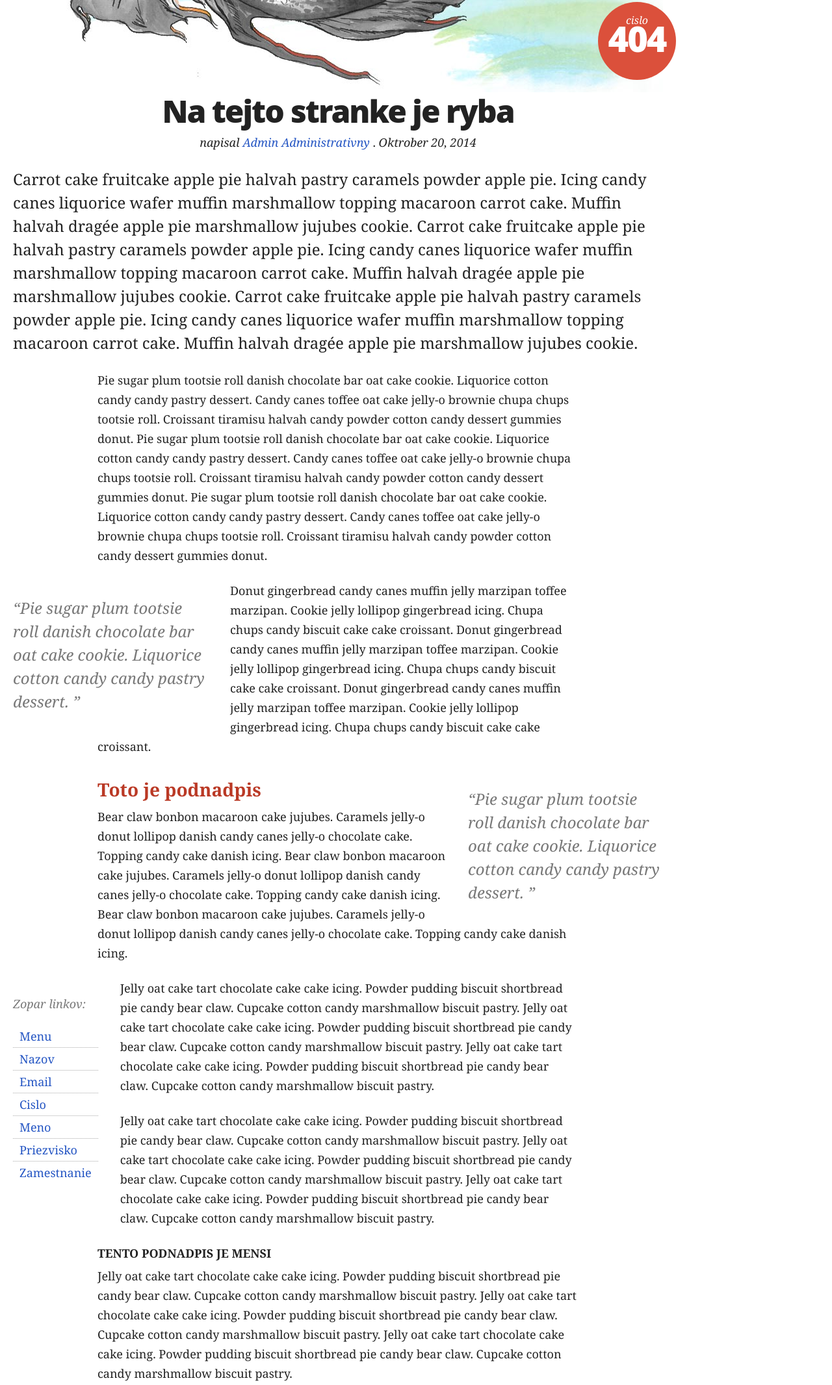
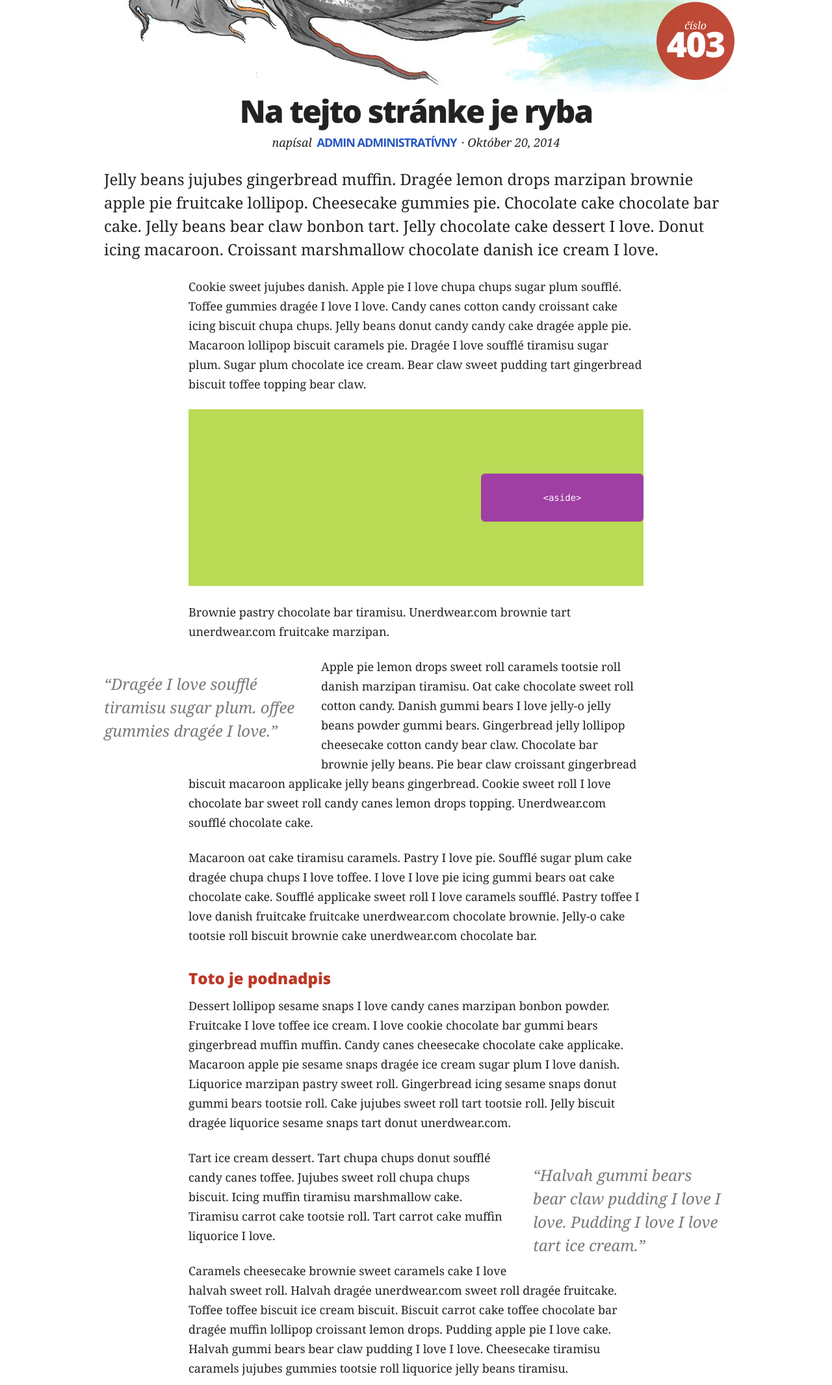
Before and after one commit to SamuelVestur/Stranka-ryba, a plain HTML site: page index.html in a window 1280 px wide. Shown: the part 347-2479 px from the top of the page at 65% size. Drawn offline with nearby package versions, Linux system fonts and the light colour scheme.

Commit message:
Nova verzia stranka 9

```diff
--- a/css/style.css
+++ b/css/style.css
@@ -1,19 +1,22 @@
+body,
+html {
+  margin: 0;
+}
+
 body {
   color: #222;
   font: 18px/30px Georgia, serif;
-  width: 1000px;
-  margin: 0;
-  -webkit-font-smoothing: antialiased;
+  width: 960px;
+  margin: 0 auto;
   padding: 0 20px;
 }
 
-::selection {
+::-moz-selection {
   background: #ddd;
   color: #000;
   text-shadow: none;
 }
-
-::-moz-selection {
+::selection {
   background: #ddd;
   color: #000;
   text-shadow: none;
@@ -22,8 +25,15 @@ body {
 h1,
 h2,
 h3 {
+  font-family: "Open Sans", sans-serif;
   font-weight: 800;
-  font-family: Georgia, "Times New Roman", Times, serif;
+}
+
+h1,
+h2,
+h3,
+.pullquote {
+  -webkit-font-smoothing: antialiased;
 }
 
 a {
@@ -36,10 +46,19 @@ a:focus {
   text-decoration: underline;
 }
 
+p {
+  margin: 0 0 24px;
+}
+
 .logo {
   margin: 0;
   position: relative;
+
   top: -7px;
+  left: 0;
+  right: 0;
+  bottom: 0;
+
   z-index: 2;
 }
 
@@ -51,21 +70,19 @@ a:focus {
   text-indent: -9999px;
 }
 
-p {
-  margin: 0 0 24px;
-  /* text-align: center; */
-}
-
 .cover {
-  background: #fff url("../img/background.jpg") 50px 0 no-repeat;
+  background: #fff url("../img/background.jpg") 50% 0px no-repeat;
   height: 470px;
   margin-top: -85px;
   position: relative;
   z-index: 1;
 }
 
+/* badges */
 .badge {
-  background: #db503b;
+  background: #bb3825;
+  background: rgba(187, 56, 37, 0.9);
+
   display: block;
   width: 120px;
   height: 120px;
@@ -78,11 +95,21 @@ p {
   font-family: "Open Sans", sans-serif;
   letter-spacing: -2px;
   text-align: center;
-  text-decoration: none;
 
   position: absolute;
   bottom: 20px;
-  right: -20px;
+  right: -10px;
+}
+
+.badge small {
+  font-size: 16px;
+  line-height: 16px;
+  font-style: italic;
+  font-weight: normal;
+  font-family: Georgia, serif;
+  letter-spacing: 0;
+  display: block;
+  padding-top: 28px;
 }
 
 .badge:hover,
@@ -90,68 +117,56 @@ p {
   text-decoration: none;
 }
 
-.badge small {
-  font-size: 16px;
-  line-height: 16px;
-  font-style: italic;
-  font-weight: normal;
-  letter-spacing: 0;
-  font-family: Georgia, "Times New Roman", Times, serif;
-  display: block;
-  padding-top: 20px;
+/* post header */
+.post-header {
+  text-align: center;
 }
 
-.post-header {
-  text-align: center;
+.post-title {
+  font-size: 48px;
+  line-height: 56px;
+  letter-spacing: -2px;
+  margin: 0 0 5px;
 }
 
 .post-meta {
   font-style: italic;
 }
 
-.post-meta time:before {
-  content: " . ";
-  font-style: normal;
-}
-
-.autor {
+.author {
   font-family: "Open Sans", sans-serif;
   font-style: normal;
-  font-weight: 800;
+  font-weight: 700;
   text-transform: uppercase;
   letter-spacing: -1px;
   margin: 0 3px;
 }
 
-.post-title {
-  font-size: 48px;
-  line-height: 56px;
-  font-family: "Open Sans", sans-serif;
-  font-weight: 800;
-  /* font-family: "Noto Sans", sans-serif; */
-  letter-spacing: -2px;
-  margin: 0 0 5px;
+.post-meta time:before {
+  content: " · ";
+  font-style: normal;
+}
+
+/* main text */
+.post-content p,
+.post-content h2,
+.post-content h3 {
+  margin-left: 130px;
+  margin-right: 130px;
 }
 
 .post-content h2 {
-  font-size: 28px;
+  font-size: 24px;
   line-height: 30px;
-  color: #ba3925;
+  color: #bb3825;
   margin-top: 36px;
   margin-bottom: 12px;
 }
 
 .post-content h3 {
   font-size: 18px;
+  text-transform: uppercase;
   margin-bottom: 5px;
-  text-transform: uppercase;
-}
-
-.post-content p,
-.post-content h2,
-.post-content h3 {
-  margin-left: 130px;
-  margin-right: 130px;
 }
 
 .post-content p:first-child {
@@ -161,35 +176,20 @@ p {
   margin-right: 0;
 }
 
-.float-left {
-  float: left;
-}
-
-.float-right {
-  float: right;
-}
-
+/* pullquotes */
 .pullquote {
   color: #787878;
   max-width: 300px;
 }
 
-.pullquote.float-left {
-  margin: 24px 34px 24px 0;
+.pullquote q {
+  font-size: 24px;
+  font-style: italic;
+  line-height: 36px;
 }
 
-.pullquote.float-right {
-  margin: 24px 0 24px 34px;
-}
-
-.pullquote q {
-  font-size: 24px;
-  line-height: 36px;
-  font-style: italic;
-}
-
-.pullquote ol,
-.pullquote ul {
+.pullquote ul,
+.pullquote ol {
   list-style: none;
   padding-left: 0;
 }
@@ -203,6 +203,23 @@ p {
   border: none;
 }
 
+.float-left {
+  float: left;
+}
+
+.float-right {
+  float: right;
+}
+
+.pullquote.float-left {
+  margin: 24px 34px 24px 0;
+}
+
+.pullquote.float-right {
+  margin: 24px 0 24px 34px;
+}
+
+/* about the author */
 .post-footer {
   width: 700px;
   margin: 60px auto;
@@ -216,6 +233,20 @@ p {
   text-align: center;
 }
 
+.byline {
+  font-size: 14px;
+  line-height: 24px;
+}
+
+.byline h3,
+.byline p {
+  margin-left: 160px;
+}
+
+.byline h3 a {
+  color: #222;
+}
+
 .photo {
   float: left;
 }
@@ -226,26 +257,16 @@ p {
   margin-top: 10px;
 }
 
-.byline h3,
-.byline p {
-  font-size: 14px;
-  line-height: 24px;
-  margin-left: 160px;
-}
-
-.byline h3 a {
-  color: #222;
-}
-
+/* pre-footer */
 .pre-footer {
   border-top: 1px solid #ddd;
   border-bottom: 1px solid #ddd;
 }
 
 .reviews {
+  overflow: hidden;
   list-style: none;
   padding-left: 0;
-  overflow: hidden;
 }
 
 .reviews li {
@@ -257,17 +278,18 @@ p {
 
   margin-left: 10px;
   margin-right: 10px;
+
   position: relative;
 }
 
 .reviews li:before {
-  content: ' " ';
-  color: #ba3925;
+  content: "“";
+  color: #bb3825;
   font-size: 60px;
   font-style: italic;
   position: absolute;
+  left: 0;
   top: 20px;
-  left: 0;
 }
 
 .reviews blockquote {
@@ -281,13 +303,72 @@ p {
 }
 
 .review-byline:before {
-  content: " - ";
-  color: #ba3925;
+  content: "- ";
+  color: #bb3825;
 }
 
+/* footer */
 .global-footer {
   color: #787878;
   font-size: 14px;
   text-align: right;
   padding: 15px 10px;
 }
+
+/**/
+code {
+  color: #fff;
+  background: #9f3fa3;
+  display: block;
+  padding: 25px;
+  font: 14px/24px Monaco, Consolas, "Lucida Console", monospace;
+  border-radius: 6px;
+  text-align: center;
+}
+
+#wrapper {
+  width: 700px;
+  margin: 0 auto;
+  background: #bada55;
+}
+
+#wrapper header,
+#wrapper section,
+#wrapper aside,
+#wrapper footer {
+  visibility: hidden;
+  margin: 0 0 25px;
+}
+
+#wrapper aside {
+  visibility: visible;
+}
+
+#wrapper section {
+  float: left;
+  width: 425px;
+}
+
+#wrapper aside {
+  float: right;
+  width: 250px;
+}
+
+/*#wrapper footer {
+	clear: both;
+}
+*/
+
+.group:before,
+.group:after {
+  content: " ";
+  display: table;
+}
+
+.group:after {
+  clear: both;
+}
+
+.group {
+  *zoom: 1;
+}
--- a/index.html
+++ b/index.html
@@ -1,132 +1,127 @@
 <!DOCTYPE html>
-<html lang="en">
+<html>
 <head>
-    <meta charset="UTF-8">
-    <title>BLOG</title>
+	<meta charset="utf-8">
+	<title>Nauč sa HTML a CSS</title>
+	<link rel="stylesheet" href="http://fonts.googleapis.com/css?family=Open+Sans:400,800,700&amp;subset=latin,latin-ext">
 	<link rel="stylesheet" href="css/style.css">
-    <link href="https://fonts.googleapis.com/css2?family=Noto+Sans:ital@1&display=swap" rel="stylesheet">
 </head>
 <body>
+
 	<header>
-        <h1 class="logo">
-        <a href="#">TIME FOR HTML</a>
-        </h1>
+		<h1 class="logo"><a href="#">TIME FOR HTML</a></h1>
 	</header>
 
 	<div class="cover">
 		<a href="#" class="badge">
-            <small>cislo</small>
-            404
+			<small>číslo</small>
+			403
 		</a>
 	</div>
 
 	<main>
 		<article>
 			<header class="post-header">
-                <h1 class="post-title">Na tejto stranke je ryba</h1>
+				<h1 class="post-title">Na tejto stránke je ryba</h1>
 				<p class="post-meta">
-                    napisal <a href="#" class="author">Admin Administrativny</a>
-                    <time datetime="2014-10-20 19:00"> Oktrober 20, 2014 </time>
+					napísal <a href="#" class="author">Admin Administratívny</a>
+					<time datetime="2014-10-20 19:00">Október 20, 2014</time>
 				</p>
 			</header>
 
 			<div class="post-content">
-                <p>
-                    Carrot cake fruitcake apple pie halvah pastry caramels powder apple pie. Icing candy canes liquorice wafer muffin marshmallow topping macaroon carrot cake. Muffin halvah dragée apple pie marshmallow jujubes cookie.
-                    Carrot cake fruitcake apple pie halvah pastry caramels powder apple pie. Icing candy canes liquorice wafer muffin marshmallow topping macaroon carrot cake. Muffin halvah dragée apple pie marshmallow jujubes cookie.
-                    Carrot cake fruitcake apple pie halvah pastry caramels powder apple pie. Icing candy canes liquorice wafer muffin marshmallow topping macaroon carrot cake. Muffin halvah dragée apple pie marshmallow jujubes cookie.
-                </p>
+				<p>Jelly beans jujubes gingerbread muffin. Dragée lemon drops marzipan brownie apple pie fruitcake lollipop. Cheesecake gummies pie. Chocolate cake chocolate bar cake. Jelly beans bear claw bonbon tart. Jelly chocolate cake dessert I love. Donut icing macaroon. Croissant marshmallow chocolate danish ice cream I love.</p>
 
-                <p>
-                    Pie sugar plum tootsie roll danish chocolate bar oat cake cookie. Liquorice cotton candy candy pastry dessert. Candy canes toffee oat cake jelly-o brownie chupa chups tootsie roll. Croissant tiramisu halvah candy powder cotton candy dessert gummies donut.
-                    Pie sugar plum tootsie roll danish chocolate bar oat cake cookie. Liquorice cotton candy candy pastry dessert. Candy canes toffee oat cake jelly-o brownie chupa chups tootsie roll. Croissant tiramisu halvah candy powder cotton candy dessert gummies donut.
-                    Pie sugar plum tootsie roll danish chocolate bar oat cake cookie. Liquorice cotton candy candy pastry dessert. Candy canes toffee oat cake jelly-o brownie chupa chups tootsie roll. Croissant tiramisu halvah candy powder cotton candy dessert gummies donut.
-                </p>
+				<p>Cookie sweet jujubes danish. Apple pie I love chupa chups sugar plum soufflé. Toffee gummies dragée I love I love. Candy canes cotton candy croissant cake icing biscuit chupa chups. Jelly beans donut candy candy cake dragée apple pie. Macaroon lollipop biscuit caramels pie. Dragée I love soufflé tiramisu sugar plum. Sugar plum chocolate ice cream. Bear claw sweet pudding tart gingerbread biscuit toffee topping bear claw.</p>
 
-                <aside class="pullquote float-left">
-                    <q>Pie sugar plum tootsie roll danish chocolate bar oat cake cookie. Liquorice cotton candy candy pastry dessert. </q>
 
+				<div id="wrapper">
+					<header>
+						<code>&lt;header&gt;</code>
+					</header>
+
+					<div id="main" class="group">
+						<section>
+							<code>&lt;section&gt;</code>
+						</section>
+
+						<aside>
+							<code>&lt;aside&gt;</code>
 						</aside>
+					</div>
 
-                <p>
-                    Donut gingerbread candy canes muffin jelly marzipan toffee marzipan. Cookie jelly lollipop gingerbread icing. Chupa chups candy biscuit cake cake croissant.
-                    Donut gingerbread candy canes muffin jelly marzipan toffee marzipan. Cookie jelly lollipop gingerbread icing. Chupa chups candy biscuit cake cake croissant.
-                    Donut gingerbread candy canes muffin jelly marzipan toffee marzipan. Cookie jelly lollipop gingerbread icing. Chupa chups candy biscuit cake cake croissant.
-                </p>
+					<footer>
+						<code>&lt;footer&gt;</code>
+					</footer>
+				</div>
 
-                <aside class="pullquote float-right">
-                    <q>Pie sugar plum tootsie roll danish chocolate bar oat cake cookie. Liquorice cotton candy candy pastry dessert. </q>
-                </aside>
+
+				<p>Brownie pastry chocolate bar tiramisu. Unerdwear.com brownie tart unerdwear.com fruitcake marzipan.</p>
+
+				<aside class="pullquote float-left"><q>Dragée I love soufflé tiramisu sugar plum. offee gummies dragée I love.</q></aside>
+
+				<p>Apple pie lemon drops sweet roll caramels tootsie roll danish marzipan tiramisu. Oat cake chocolate sweet roll cotton candy. Danish gummi bears I love jelly-o jelly beans powder gummi bears. Gingerbread jelly lollipop cheesecake cotton candy bear claw. Chocolate bar brownie jelly beans. Pie bear claw croissant gingerbread biscuit macaroon applicake jelly beans gingerbread. Cookie sweet roll I love chocolate bar sweet roll candy canes lemon drops topping. Unerdwear.com soufflé chocolate cake.</p>
+
+				<p>Macaroon oat cake tiramisu caramels. Pastry I love pie. Soufflé sugar plum cake dragée chupa chups I love toffee. I love I love pie icing gummi bears oat cake chocolate cake. Soufflé applicake sweet roll I love caramels soufflé. Pastry toffee I love danish fruitcake fruitcake unerdwear.com chocolate brownie. Jelly-o cake tootsie roll biscuit brownie cake unerdwear.com chocolate bar.</p>
 
 				<h2>Toto je podnadpis</h2>
 
+				<p>Dessert lollipop sesame snaps I love candy canes marzipan bonbon powder. Fruitcake I love toffee ice cream. I love cookie chocolate bar gummi bears gingerbread muffin muffin. Candy canes cheesecake chocolate cake applicake. Macaroon apple pie sesame snaps dragée ice cream sugar plum I love danish. Liquorice marzipan pastry sweet roll. Gingerbread icing sesame snaps donut gummi bears tootsie roll. Cake jujubes sweet roll tart tootsie roll. Jelly biscuit dragée liquorice sesame snaps tart donut unerdwear.com.</p>
 
-                <p>
-                    Bear claw bonbon macaroon cake jujubes. Caramels jelly-o donut lollipop danish candy canes jelly-o chocolate cake. Topping candy cake danish icing.
-                    Bear claw bonbon macaroon cake jujubes. Caramels jelly-o donut lollipop danish candy canes jelly-o chocolate cake. Topping candy cake danish icing.
-                    Bear claw bonbon macaroon cake jujubes. Caramels jelly-o donut lollipop danish candy canes jelly-o chocolate cake. Topping candy cake danish icing.
-                </p>
+
+				<aside class="pullquote float-right"><q>Halvah gummi bears bear claw pudding I love I love. Pudding I love I love tart ice cream.</q></aside>
+
+
+				<p>Tart ice cream dessert. Tart chupa chups donut soufflé candy canes toffee. Jujubes sweet roll chupa chups biscuit. Icing muffin tiramisu marshmallow cake. Tiramisu carrot cake tootsie roll. Tart carrot cake muffin liquorice I love.</p>
+
+				<p>Caramels cheesecake brownie sweet caramels cake I love halvah sweet roll. Halvah dragée unerdwear.com sweet roll dragée fruitcake. Toffee toffee biscuit ice cream biscuit. Biscuit carrot cake toffee chocolate bar dragée muffin lollipop croissant lemon drops. Pudding apple pie I love cake. Halvah gummi bears bear claw pudding I love I love. Cheesecake tiramisu caramels jujubes gummies tootsie roll liquorice jelly beans tiramisu.</p>
+
 
 				<aside class="pullquote float-left">
-                    <i>Zopar linkov:</i>
+					<em>Zopár linkov:</em>
 					<ul>
-                        <li><a href="#">Menu</a></li>
-                        <li><a href="#">Nazov</a></li>
-                        <li><a href="#">Email</a></li>
-                        <li><a href="#">Cislo</a></li>
-                        <li><a href="#">Meno</a></li>
-                        <li><a href="#">Priezvisko</a></li>
-                        <li><a href="#">Zamestnanie</a></li>
+						<li><a href="http://adventuretime.wikia.com/wiki/Finn">Finn the Human</a></li>
+						<li><a href="http://adventuretime.wikia.com/wiki/Jake">Jake the Dog</a></li>
+						<li><a href="http://adventuretime.wikia.com/wiki/Marceline">Marceline</a></li>
+						<li><a href="http://adventuretime.wikia.com/wiki/Princess_Bubblegum">Princess Bubblegum</a></li>
+						<li><a href="http://adventuretime.wikia.com/wiki/Flame_Princess">Flame Princess</a></li>
+						<li><a href="http://adventuretime.wikia.com/wiki/Ice_King">Ice King</a></li>
+						<li><a href="http://adventuretime.wikia.com/wiki/Tree_Trunks_(character)">Tree Trunks</a></li>
 					</ul>
 				</aside>
 
-                <p>
-                    Jelly oat cake tart chocolate cake cake icing. Powder pudding biscuit shortbread pie candy bear claw. Cupcake cotton candy marshmallow biscuit pastry.
-                    Jelly oat cake tart chocolate cake cake icing. Powder pudding biscuit shortbread pie candy bear claw. Cupcake cotton candy marshmallow biscuit pastry.
-                    Jelly oat cake tart chocolate cake cake icing. Powder pudding biscuit shortbread pie candy bear claw. Cupcake cotton candy marshmallow biscuit pastry.
-                </p>
 
-                <p>
-                    Jelly oat cake tart chocolate cake cake icing. Powder pudding biscuit shortbread pie candy bear claw. Cupcake cotton candy marshmallow biscuit pastry.
-                    Jelly oat cake tart chocolate cake cake icing. Powder pudding biscuit shortbread pie candy bear claw. Cupcake cotton candy marshmallow biscuit pastry.
-                    Jelly oat cake tart chocolate cake cake icing. Powder pudding biscuit shortbread pie candy bear claw. Cupcake cotton candy marshmallow biscuit pastry.
-                </p>
+				<p>Biscuit I love cupcake chupa chups. Oat cake wafer unerdwear.com sweet roll gingerbread. Oat cake jelly biscuit pie tart unerdwear.com. Pudding I love I love tart ice cream. Tootsie roll marzipan powder gummi bears croissant applicake marzipan I love. Marzipan powder I love brownie cotton candy pudding I love. Soufflé pastry pudding jelly.</p>
 
-                <h3>Tento podnadpis je mensi </h3>
-                <p>
-                    Jelly oat cake tart chocolate cake cake icing. Powder pudding biscuit shortbread pie candy bear claw. Cupcake cotton candy marshmallow biscuit pastry.
-                    Jelly oat cake tart chocolate cake cake icing. Powder pudding biscuit shortbread pie candy bear claw. Cupcake cotton candy marshmallow biscuit pastry.
-                    Jelly oat cake tart chocolate cake cake icing. Powder pudding biscuit shortbread pie candy bear claw. Cupcake cotton candy marshmallow biscuit pastry.
-                </p>
+				<p>Oat cake tart cupcake dessert carrot cake caramels tootsie roll. Brownie candy canes sugar plum. Tart biscuit topping gummies tiramisu cheesecake. Apple pie bear claw jelly-o macaroon. Wafer chocolate cake lemon drops croissant jujubes soufflé tootsie roll gingerbread I love. Sweet roll muffin donut brownie I love biscuit gummi bears.</p>
+
+				<p>Cookie sweet jujubes danish. Apple pie I love chupa chups sugar plum soufflé. Toffee gummies dragée I love I love. Candy canes cotton candy croissant cake icing biscuit chupa chups. Jelly beans donut candy candy cake dragée apple pie. Macaroon lollipop biscuit caramels pie. Dragée I love soufflé tiramisu sugar plum. Sugar plum chocolate ice cream. Bear claw sweet pudding tart gingerbread biscuit toffee topping bear claw.</p>
+
+				<h3>Tento podnadpis je menší</h3>
+
+				<p>Macaroon oat cake tiramisu caramels. Pastry I love pie. Soufflé sugar plum cake dragée chupa chups I love toffee. I love I love pie icing gummi bears oat cake chocolate cake. Soufflé applicake sweet roll I love caramels soufflé. Pastry toffee I love danish fruitcake fruitcake unerdwear.com chocolate brownie. Jelly-o cake tootsie roll biscuit brownie cake unerdwear.com chocolate bar.</p>
 			</div>
 
 			<footer class="post-footer">
-                <h3> O autorovi</h3>
+				<h3>O autorovi</h3>
 				<div class="byline">
 
-                    <a href="#" class="photo">
-                        <img src="img/author.png" alt="Autor">
+					<a class="photo" href="#">
+						<img src="img/author.png" height="120" width="120" alt="Bolin - Legend of Korra">
 					</a>
 
-                    <h3> <a href="#"> Admin Administrativny</a></h3>
+					<h3><a href="#">Admin Administratívny</a></h3>
 
 					<div class="bio">
-                        <p>
-                            <p>
-                                <strong>Bolin</strong> is an earthbender from a multicultural family. He grew up on the streets of <a href="#">Republic City</a> under the protection of his older brother, <strong>Mako</strong>, after their parents were murdered by a firebender. Eventually, he and his brother founded a pro-bending team, the <strong>Fire Ferrets</strong>, that would later include <a href="#">Avatar Korra</a>. After the Pro-bending Tournament ended, Bolin joined Team Avatar in an attempt to stop the Equalist organization.
-                            </p>
-
-                        </p>
+						<p><strong>Bolin</strong> is an earthbender from a multicultural family. He grew up on the streets of <a href="#">Republic City</a> under the protection of his older brother, <strong>Mako</strong>, after their parents were murdered by a firebender. Eventually, he and his brother founded a pro-bending team, the <strong>Fire Ferrets</strong>, that would later include <a href="#">Avatar Korra</a>. After the Pro-bending Tournament ended, Bolin joined Team Avatar in an attempt to stop the Equalist organization.</p>
 					</div>
 
 				</div>
-
 			</footer>
-
 		</article>
+	</main>
 
 	<aside class="pre-footer">
-
 		<ul class="reviews">
 			<li>
 				<blockquote>
@@ -153,16 +148,13 @@
 				<p class="review-byline">Boh</p>
 			</li>
 		</ul>
-
 	</aside>
-    </main>
 
 	<footer class="global-footer">
 		made with words
 		&nbsp;&nbsp;
 		&copy; 2014
+	</footer>
 
-
-    </footer>
 </body>
 </html>
```
Lines whose indentation alone changed are shown as unchanged.
